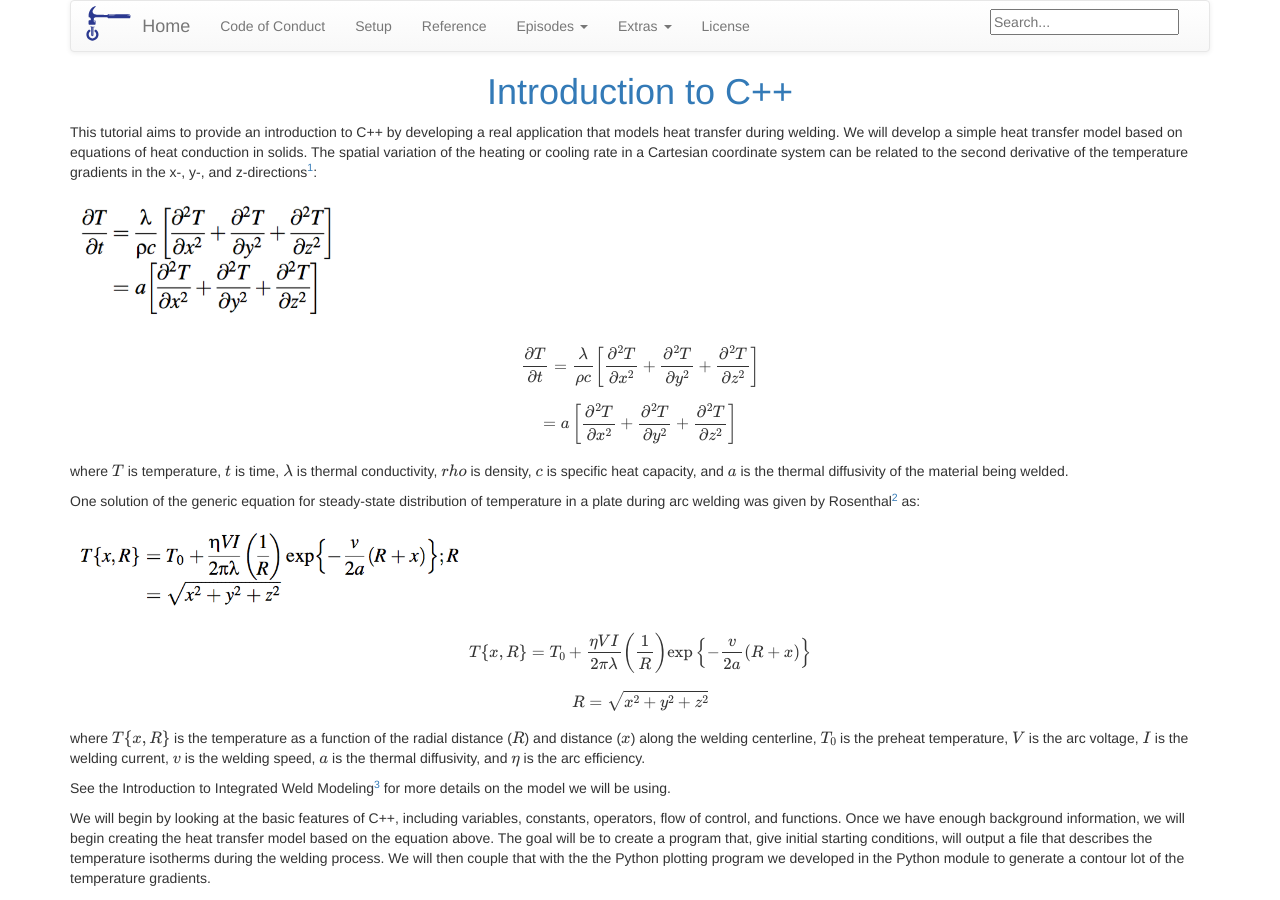
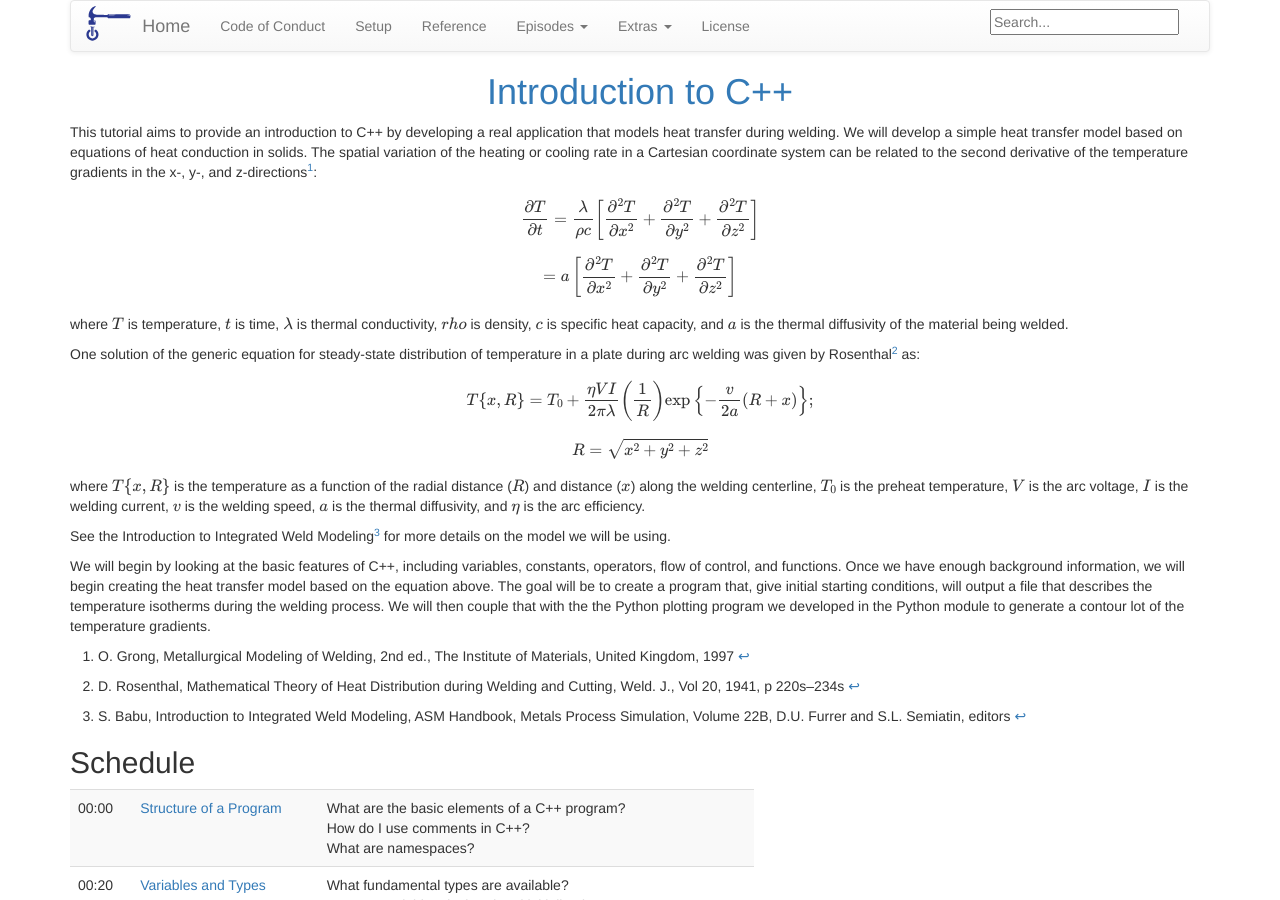
Before and after one commit to ornl-ssd/cpp-novice, a Jekyll site: the page built from index.md, in a window 1280 px wide and 900 px high. Built offline with Jekyll 4.4.1, drawn with Linux system fonts in a browser that asks for light colours; formulas are drawn with MathJax 3.

Commit message:
Signed-off-by: Greg Watson <g.watson@computer.org>

```diff
--- a/index.md
+++ b/index.md
@@ -7,8 +7,6 @@ This tutorial aims to provide an introduction to C++ by developing a real applic
 We will develop a simple heat transfer model based on equations of heat conduction in solids. The spatial variation of the heating
 or cooling rate in a Cartesian coordinate system can be related to the second derivative of the temperature gradients in the
 x-, y-, and z-directions[^1]:
-
-<img src="{{ site.github.url }}/fig/spatial_variation.png" height="25%" width="25%"/>
 
 $$
 \frac{\partial T}{\partial t} = \frac{\lambda}{\rho c}\left [ \frac{\partial^2 T}{\partial x^2} + \frac{\partial^2 T}{\partial y^2}
@@ -26,10 +24,8 @@ $$ a $$ is the thermal diffusivity of the material being welded.
 One solution of the generic equation for steady-state distribution of temperature in a plate during arc welding was given
 by Rosenthal[^2] as:
 
-<img src="{{ site.github.url }}/fig/temperature_distribution.png" height="35%" width="35%"/>
-
 $$
-T\{x,R\} = T_0 + \frac{\eta V I}{2 \pi \lambda}\left ( \frac{1}{R} \right ) \textup{exp}\left \{ - \frac{v}{2 a} (R + x)\right \}
+T\{x,R\} = T_0 + \frac{\eta V I}{2 \pi \lambda}\left ( \frac{1}{R} \right ) \mathrm{exp}\left \{ - \frac{v}{2 a} (R + x)\right \};
 $$
 
 $$
```
